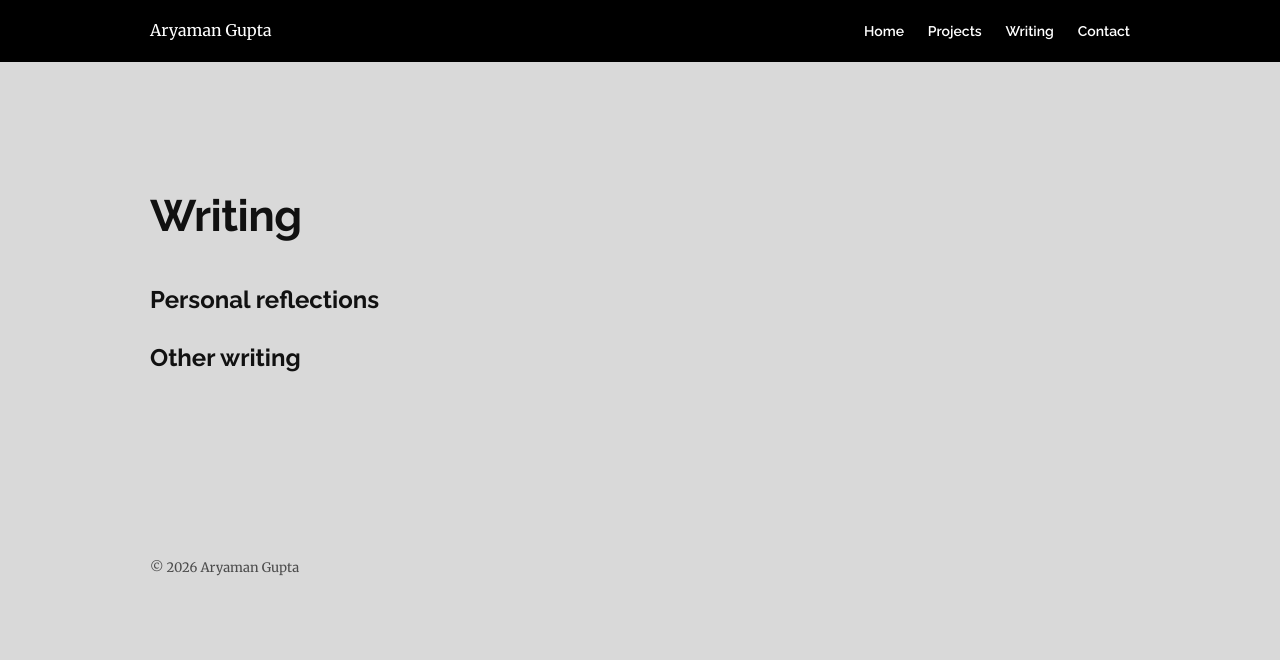
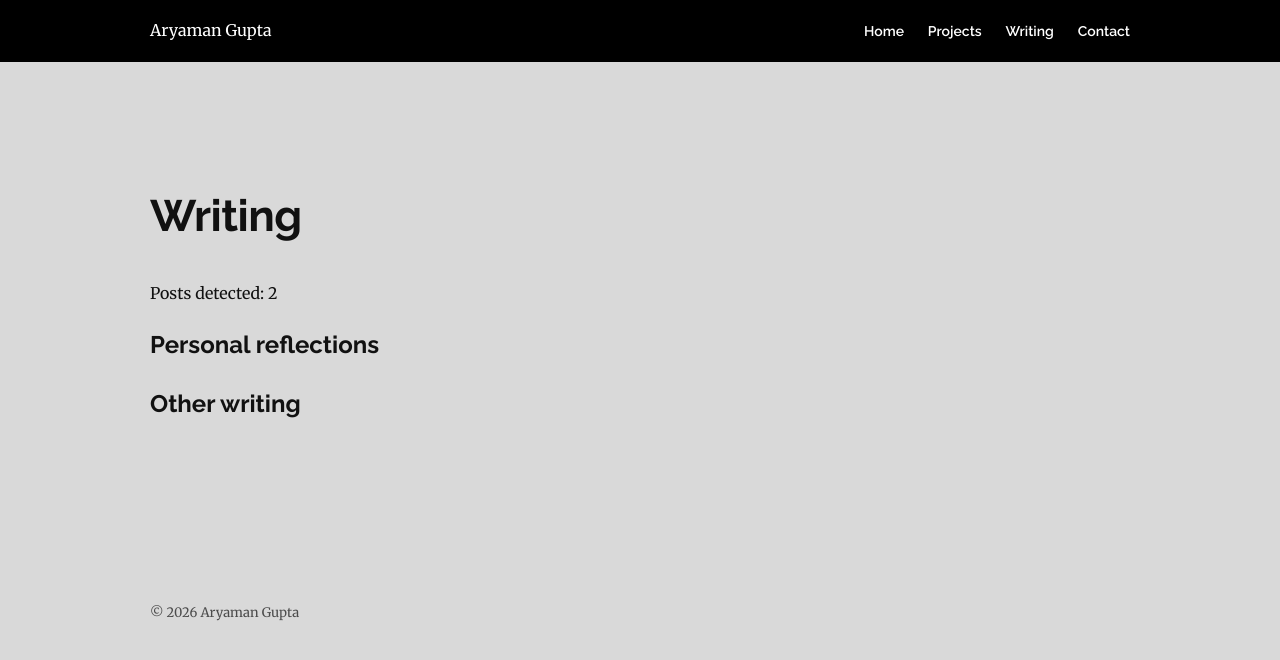
Before and after one commit to kungfumonk29/kungfumonk29.github.io, a Jekyll site: the page built from writing.md, in a window 1280 px wide. Shown: the top 660 px of the page. Built offline with Jekyll 4.4.1, drawn with Linux system fonts in a browser that asks for light colours.

Commit message:
Update writing.md

```diff
--- a/writing.md
+++ b/writing.md
@@ -5,7 +5,7 @@ description: Personal reflections and selected writing across finance and strate
 ---
 
 # Writing
-
+Posts detected: {{ site.posts | size }}
 ## Personal reflections
 
 {% for post in site.posts %}
```
